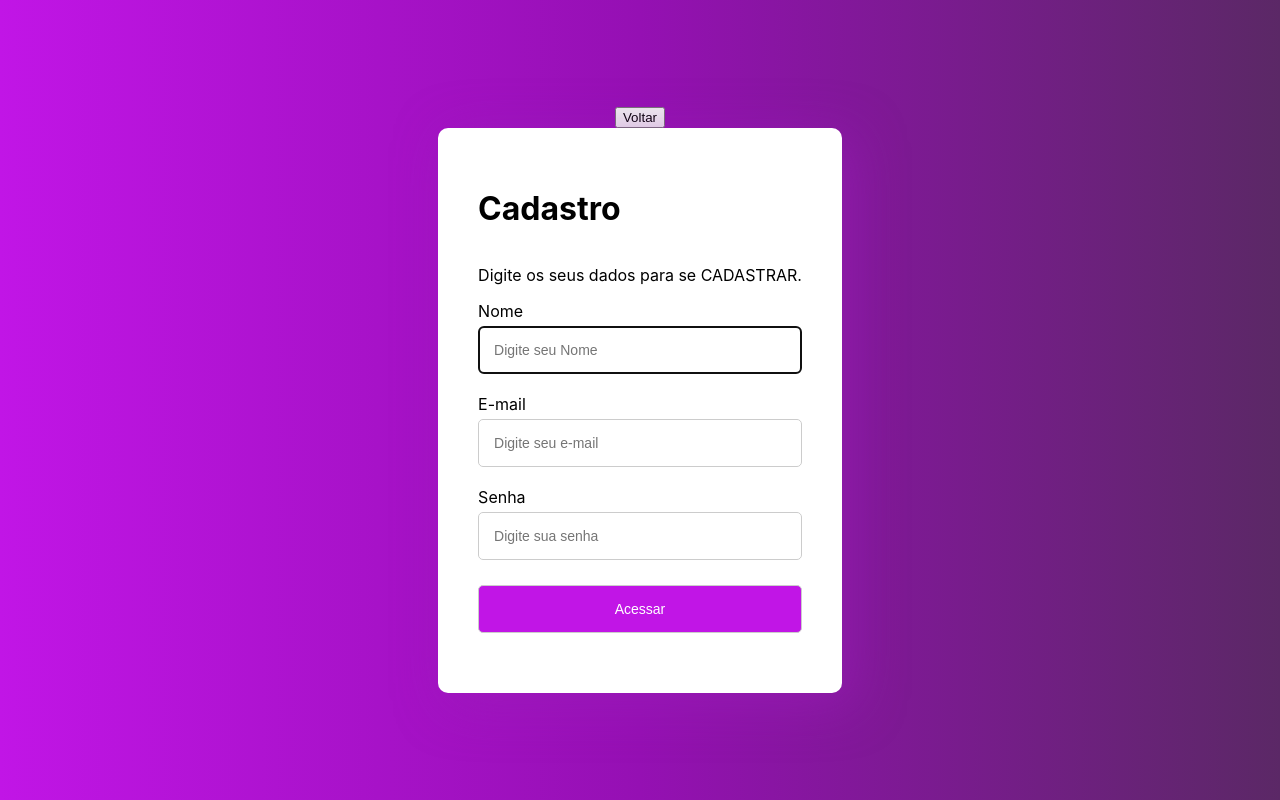
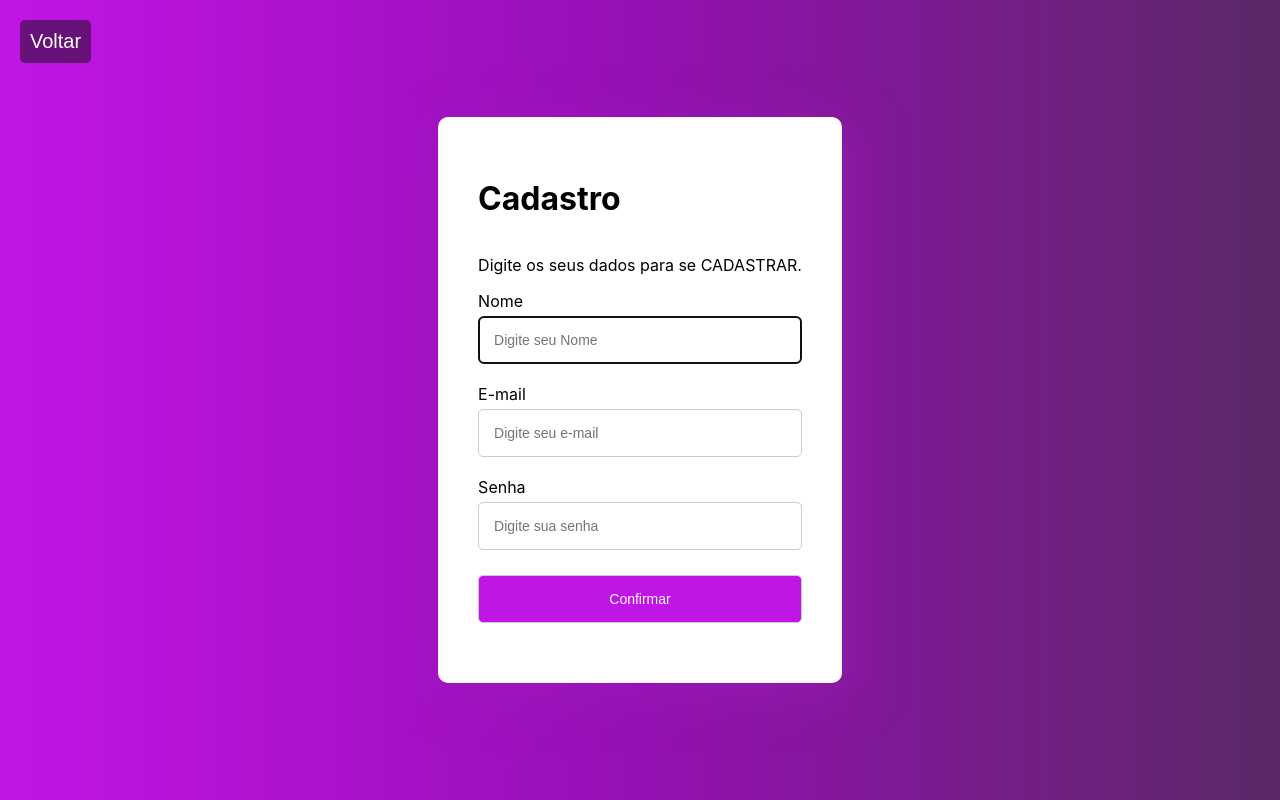
Before and after one commit to SoaresVini/ppi-ifsc, a PHP site: page /cadastro.html in a window 1280 px wide. Run offline with PHP 8.4, Linux system fonts and the light colour scheme.

Commit message:
Trabalho Final(stable)

```diff
--- a/Trabalho Final/alterar.php
+++ b/Trabalho Final/alterar.php
@@ -82,7 +82,7 @@ if ($_SERVER['REQUEST_METHOD'] === 'POST') {
                     <label for='password'>Senha</label>
                     <input type='password' placeholder='Digite sua senha' name='password' class='text' value='$senha'><br>
 
-                    <input type='submit' value='Acessar' class='btn' formtarget='_blank' />
+                    <input type='submit' value='Confirmar' class='btn' formtarget='_blank' />
 
                 </form>
                 </div>";
--- a/Trabalho Final/cadastro.html
+++ b/Trabalho Final/cadastro.html
@@ -6,16 +6,41 @@
     <meta name="viewport" content="width=device-width, initial-scale=1.0">
     <title>Cadastro</title>
     <link rel="stylesheet" href="style.css">
+
+    <style>
+
+      #btn{
+        position: absolute;
+        top: 0;
+        left: 0;
+        margin: 20px;
+        padding: 10px;
+        border: none;
+        border-radius: 5px;
+        background-color: #661279;
+        color: #fff;
+        font-size: 20px;
+        cursor: pointer;
+      }
+
+      #btn:hover{
+        background-color: #fff;
+        color: #000;
+        transition: 0.5s;
+      }
+
+
+    </style>
 </head>
 
     <body>
 
+        <div class="page">
 
-
-        <div class="page">
-          <button>Voltar</button>
+          <input type="submit" value="Voltar" id="btn" onclick="voltar()"/>
 
           <form action="CadDB.php" class="formCad" method="post">
+
             <h1>Cadastro</h1>
             <p>Digite os seus dados para se CADASTRAR.</p>
             <label for="nome">Nome</label>
@@ -27,7 +52,7 @@
 
             <input type="hidden" name="isBoolean" value="1">
 
-            <input type="submit" value="Acessar" class="btn" />
+            <input type="submit" value="Confirmar" class="btn" />
           </form>
         </div>
 
@@ -46,6 +71,10 @@
 
             }
 
+            function voltar(){
+              window.location.href = "home.php"
+            }
+
 
         </script>
 
--- a/Trabalho Final/cadastrologin.html
+++ b/Trabalho Final/cadastrologin.html
@@ -20,7 +20,7 @@
             <input type="email" placeholder="Digite seu e-mail" autofocus="true" name="email" class="text" />
             <label for="password">Senha</label>
             <input type="password" placeholder="Digite sua senha" name="password" class="text" />
-            <input type="submit" value="Acessar" class="btn" />
+            <input type="submit" value="Confirmar" class="btn" />
           </form>
         </div>
 
--- a/Trabalho Final/delete.php
+++ b/Trabalho Final/delete.php
@@ -10,6 +10,8 @@ if (isset($_GET['id'])) {
 
         deletaUser($id);
 
+        header("location: user.php");
+
     } else {
         echo "<p>Preencha todos os campos do formulário.</p>";
     }
```
Also changed, not shown: Trabalho Final/user.php (+8 -3 lines), Trabalho Final/style.css (line endings or trailing spaces).
